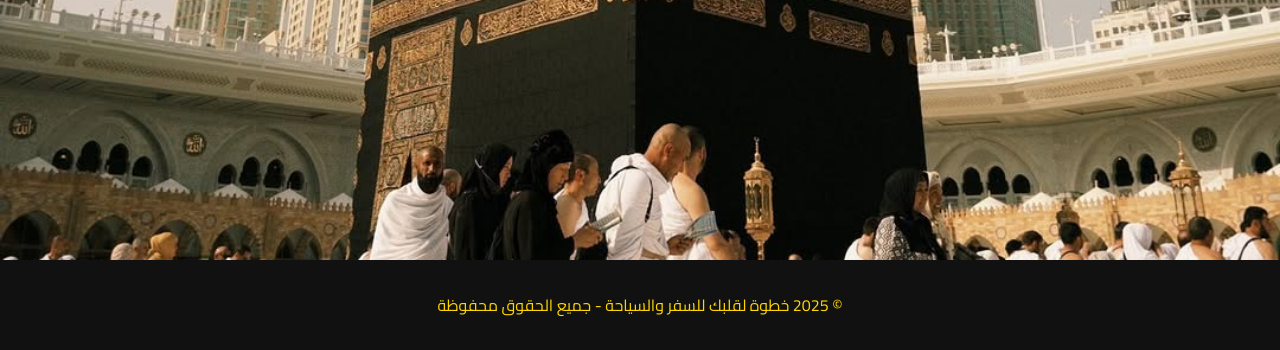
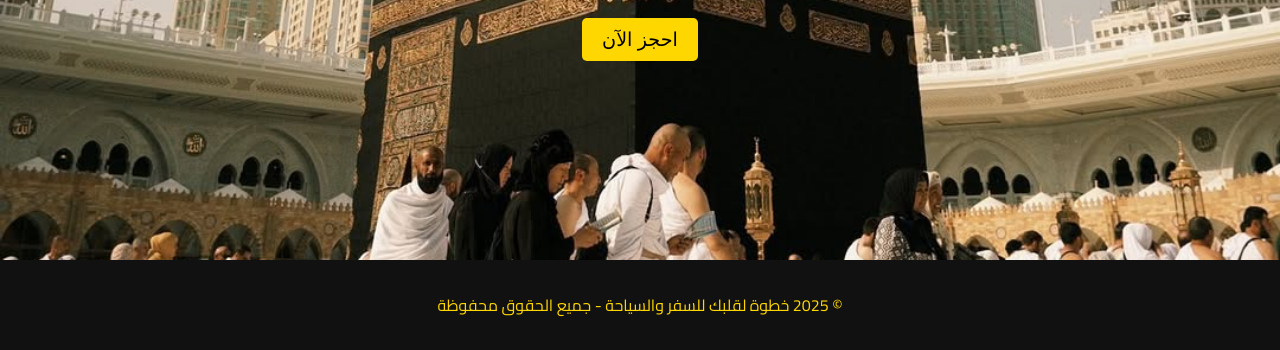
Before and after one commit to vv7x-x/nusuk_website, a plain HTML site: page index.html in a window 1280 px wide. Shown: the part 540-890 px from the top of the page. Drawn offline with Linux system fonts and the light colour scheme.

Commit message:
تعديل

```diff
--- a/index.html
+++ b/index.html
@@ -108,6 +108,7 @@
   <header>
     <img src="logo.png" alt="شعار خطوة لقلبك" class="logo">
     <h1>خطوة لقلبك للسفر والسياحة</h1>
+    <button onclick="location.href='booking.html'" style="margin-top: 20px; padding: 10px 20px; font-size: 1.2rem; background-color: gold; color: black; border: none; border-radius: 5px; cursor: pointer;">احجز الآن</button>
   </header>
   <footer>
     &copy; 2025 خطوة لقلبك للسفر والسياحة - جميع الحقوق محفوظة
```
